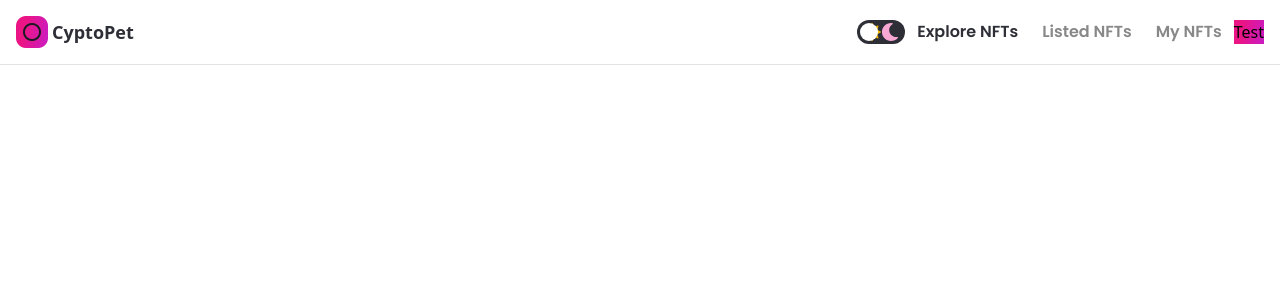
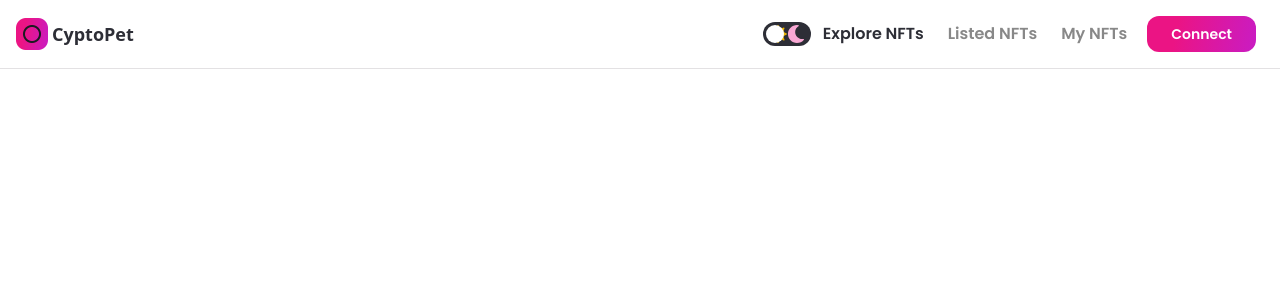
Before and after one commit to ogeeDeveloper/web3-nft-marketplace, a Next.js app: page / in a window 1280 px wide. Shown: the top 300 px of the page. Built offline with nearby package versions, Linux system fonts and the light colour scheme.

Commit message:
inished createing the button group for the navbar

```diff
--- a/components/Button.js
+++ b/components/Button.js
@@ -1,6 +1,6 @@
-const Button = () => (
-  <button type="button" className="nft-gradient">
-    Test
+const Button = ({ classStyles, btnName, handleClick }) => (
+  <button type="button" className={`nft-gradient text-sm minlg:text-lg py-2 px-6 minlg:px-8 font-poppins font-semibold text-white ${classStyles}`} onClick={handleClick}>
+    {btnName}
   </button>
 )
 
--- a/components/Navbar.js
+++ b/components/Navbar.js
@@ -31,23 +31,35 @@ const MenuItems = ({ isMobile, active, setActive }) => {
   )
 }
 
-const ButtonGroup = () => {
+const ButtonGroup = ({ handleCreate, hadleConnectWallet }) => {
   const hasConnected = false
 
   return hasConnected ? (
-    <Button />
-  ) : <Button />
+    <Button btnName="Create" classStyles="mx-2 rounded-xl" handleClick={handleCreate} />
+  ) : <Button btnName="Connect" classStyles="mx-2 rounded-xl" handleClick={hadleConnectWallet} />
 }
 
 const Navbar = () => {
   // Give us access to weather we are in the dark or light theme
   const { theme, setTheme } = useTheme()
+  const router = useRouter()
   const [active, setActive] = useState('Explore NFTs')
 
   const handleChangeTheme = () => {
     setTheme(theme === 'light' ? 'dark' : 'light')
   }
   console.log({ theme })
+
+  const handleCreate = () => {
+    setActive('')
+    router.push('/create-nft')
+    console.log('Button clicked')
+  }
+
+  const hadleConnectWallet = () => {
+    console.log('Connect wallet')
+  }
+
   return (
     <nav className="flexBetween w-full fixed z-10 p-4 flex-row border-b dark:bg-nft-dark bg-white dark:border-nft-black-1 border-nft-gray-1">
       <div className="flex flex-1 flex-row justify start">
@@ -82,7 +94,7 @@ const Navbar = () => {
       {/* Navbar Links */}
       <div className="md:hidden flex">
         <MenuItems active={active} setActive={setActive} />
-        <ButtonGroup />
+        <ButtonGroup handleCreate={handleCreate} hadleConnectWallet={hadleConnectWallet} />
       </div>
     </nav>
   )
```
